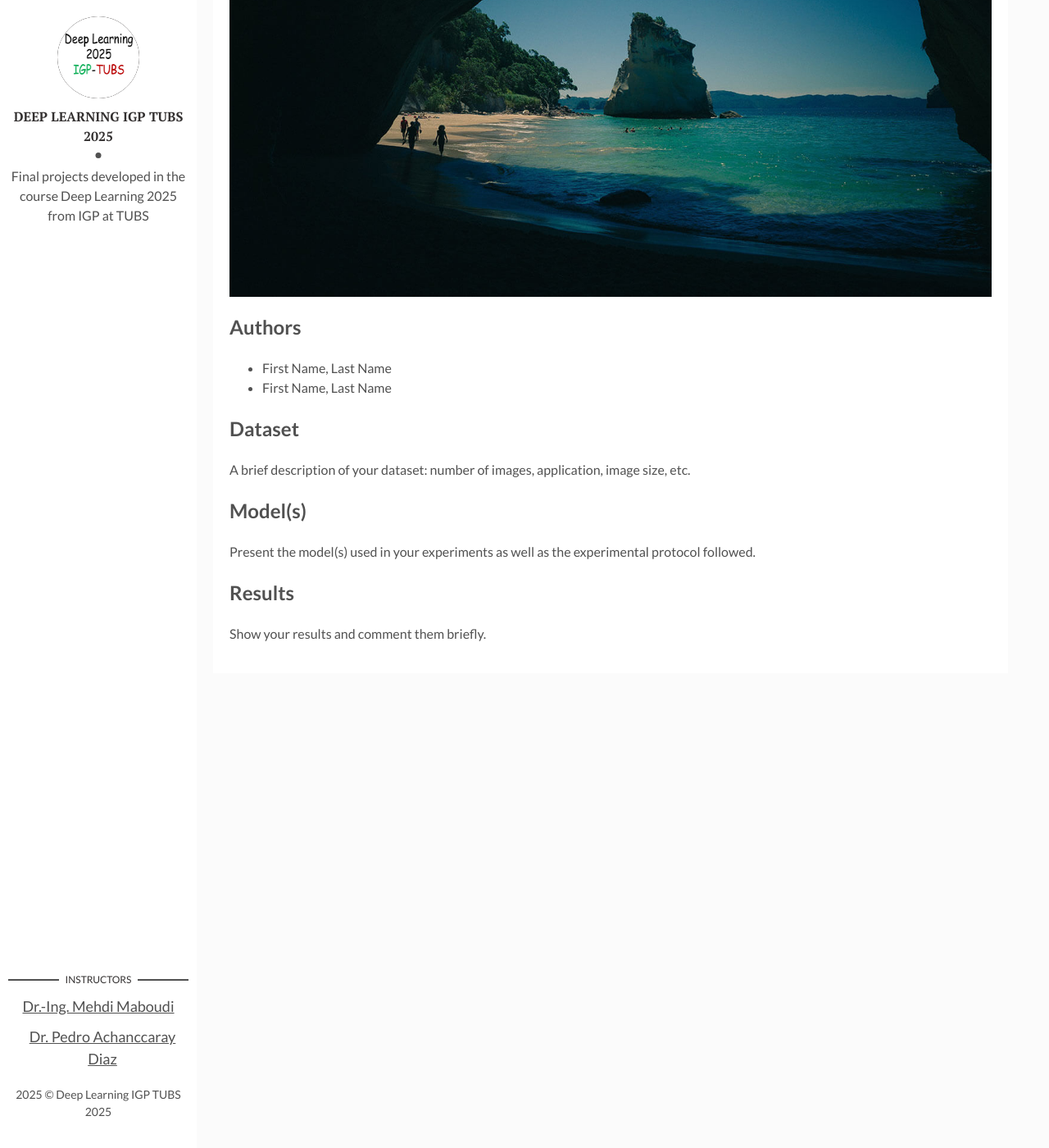
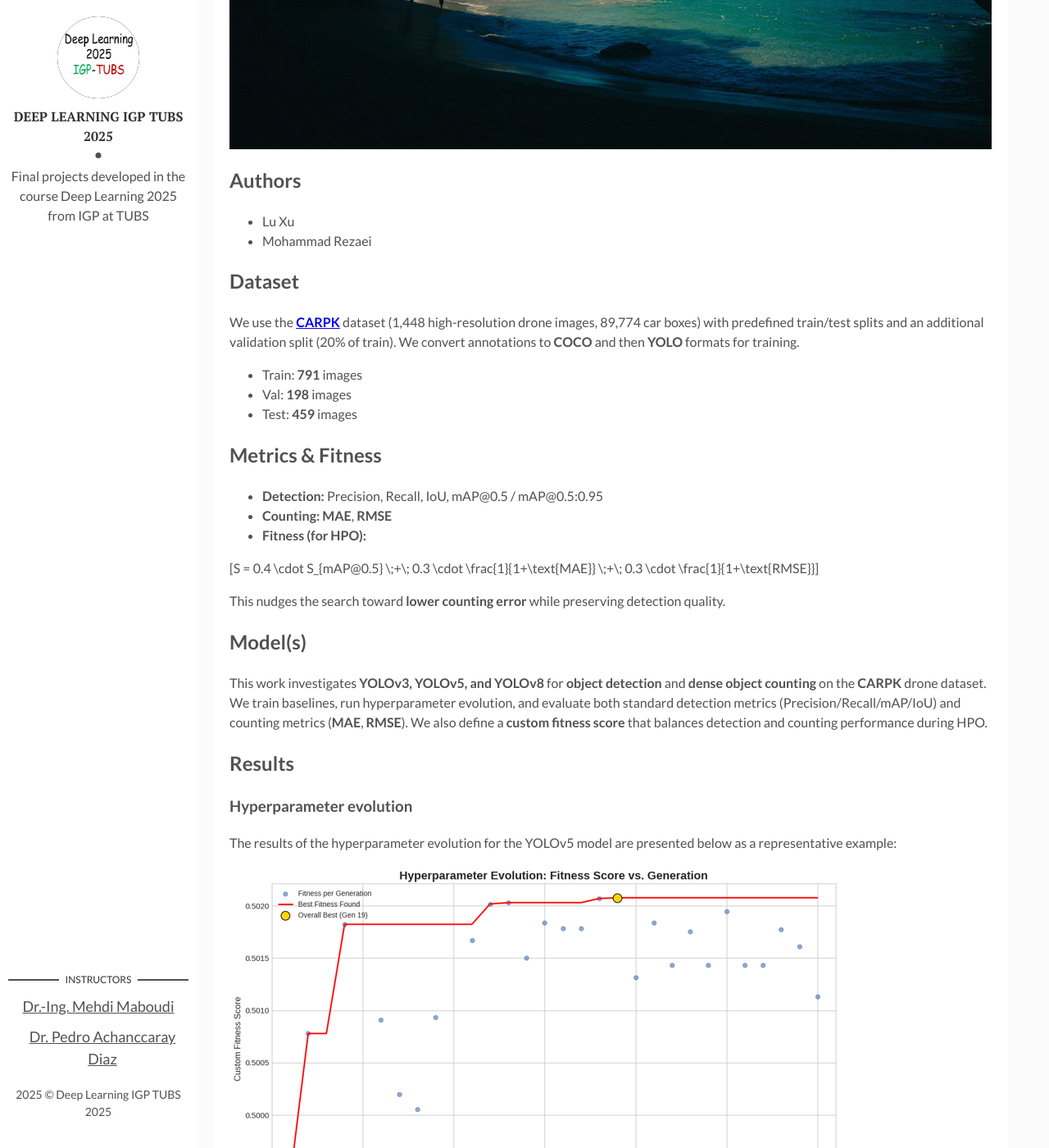
Before and after one commit to Deep-Learning-IGP-TUBS-SoSe2025/Deep-Learning-IGP-TUBS-SoSe2025.github.io, a Jekyll site: the page built from _posts/2025-04-16-Group_3.markdown, in a window 1280 px wide and 1400 px high, scrolled down 1042 px. Shown: the whole window at 82% size. Built offline with Jekyll 4.4.1, drawn with Linux system fonts in a browser that asks for light colours; some of the changed text lies outside the part shown.

Commit message:
update group 3

```diff
--- a/_posts/2025-04-16-Group_3.markdown
+++ b/_posts/2025-04-16-Group_3.markdown
@@ -1,6 +1,6 @@
 ---
 layout: post
-title: Group 3 title of your final project
+title: Dense object counting with YOLO variants on the CARPK dataset
 date: 2025-04-16 13:32:20 +0300
 description: Project description # Add post description (optional)
 img: how-to-start.jpg # Add image post (optional), put your image in assets/img/
@@ -8,25 +8,54 @@ fig-caption: # Add figcaption (optional)
 tags: [Projects]
 ---
 
-## Final project title
-
-You can use markdown to fill your project page.
-
-- Add a brief description of your project.
-
-Put your images in the assets/img folder. Then, you can add them in this way:
-
 ![My Figure]({{site.baseurl}}/assets/img/we-in-rest.jpg)
 
 ## Authors
- - First Name, Last Name
- - First Name, Last Name
+ - Lu Xu
+ - Mohammad Rezaei
 
 ## Dataset
-A brief description of your dataset: number of images, application, image size, etc.
+We use the [**CARPK**](https://lafi.github.io/LPN/) dataset (1,448 high-resolution drone images, 89,774 car boxes) with predefined train/test splits and an additional validation split (20% of train). We convert annotations to **COCO** and then **YOLO** formats for training.
+- Train: **791** images
+- Val: **198** images
+- Test: **459** images
+
+## Metrics & Fitness
+
+- **Detection:** Precision, Recall, IoU, mAP@0.5 / mAP@0.5:0.95
+- **Counting:** **MAE**, **RMSE**
+- **Fitness (for HPO):**
+
+$$
+S = 0.4 \cdot S_{mAP@0.5} \;+\; 0.3 \cdot \frac{1}{1+\text{MAE}} \;+\; 0.3 \cdot \frac{1}{1+\text{RMSE}}
+$$
+
+This nudges the search toward **lower counting error** while preserving detection quality.
 
 ## Model(s)
-Present the model(s) used in your experiments as well as the experimental protocol followed.
+This work investigates **YOLOv3, YOLOv5, and YOLOv8** for **object detection** and **dense object counting** on the **CARPK** drone dataset. We train baselines, run hyperparameter evolution, and evaluate both standard detection metrics (Precision/Recall/mAP/IoU) and counting metrics (**MAE**, **RMSE**). We also define a **custom fitness score** that balances detection and counting performance during HPO.
 
 ## Results
-Show your results and comment them briefly.
+
+### Hyperparameter evolution
+The results of the hyperparameter evolution for the YOLOv5 model are presented below as a representative example:
+
+![Hyperparameters]({{site.baseurl}}/assets/img/group3/1_hyperparameters.png)
+
+### Impact of data augmentation
+Weak augmentation:
+
+![Weak Augmentation]({{site.baseurl}}/assets/img/group3/2_weak_augmentation.png)
+
+Strong augmentation:
+
+![Strong Augmentation]({{site.baseurl}}/assets/img/group3/3_strong_augmentation.png)
+
+### Models performance
+
+The table below compares the counting performance of YOLO models against the initial benchmark.
+
+|Metric|Benchmark|YOLOv3|YOLOv5|YOLOv8|
+|:-:|:-:|:-:|:-:|:-:|
+|Test MAE|23.80|24.01|4.84|4.65|
+|Test RMSE|36.79|30.37|6.50|6.41|
```
Also changed, not shown: assets/img/group-3-cover.png (added), assets/img/group3/1_hyperparameters.png (added), assets/img/group3/2_weak_augmentation.png (added), assets/img/group3/3_strong_augmentation.png (added).
